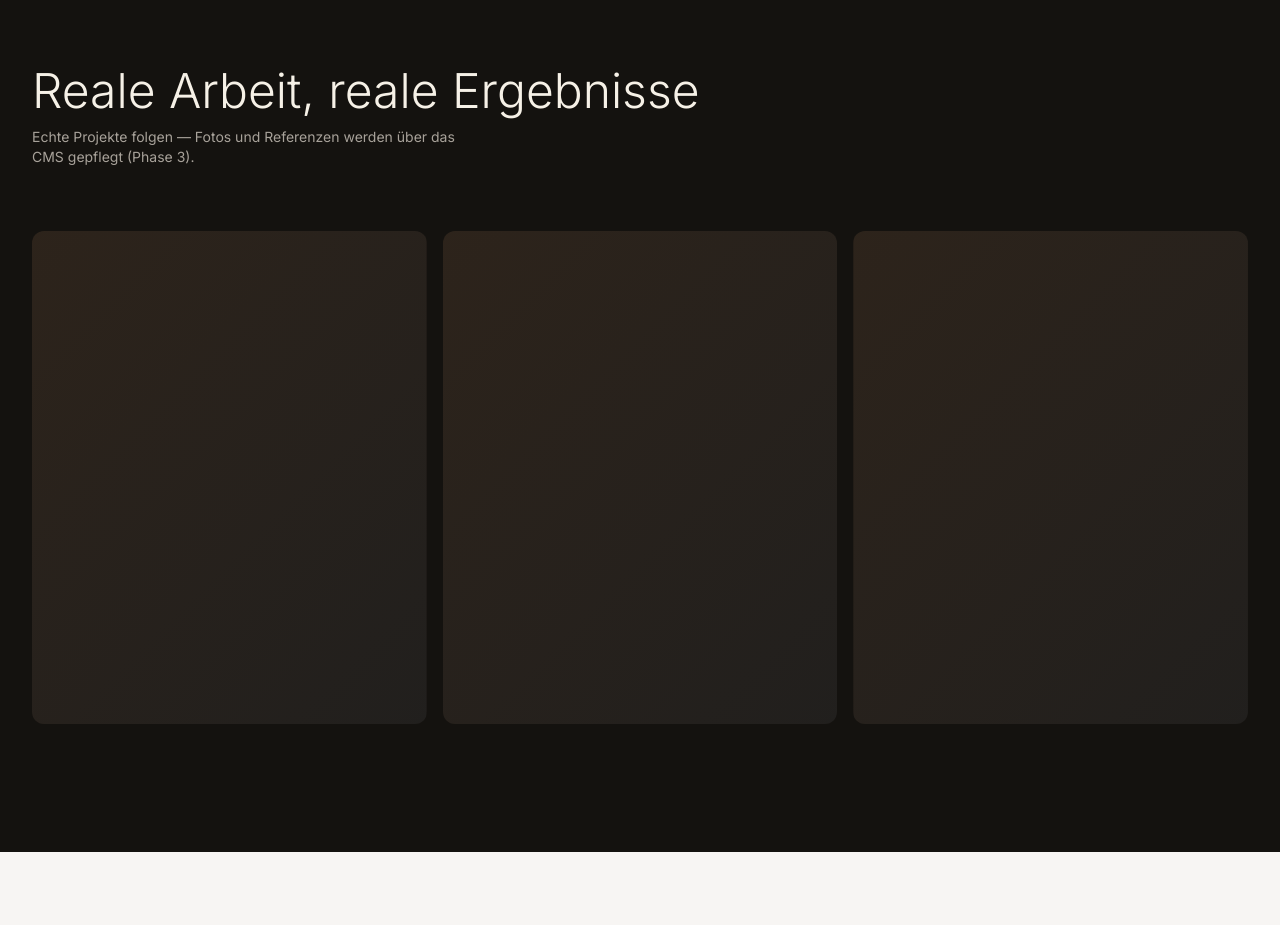
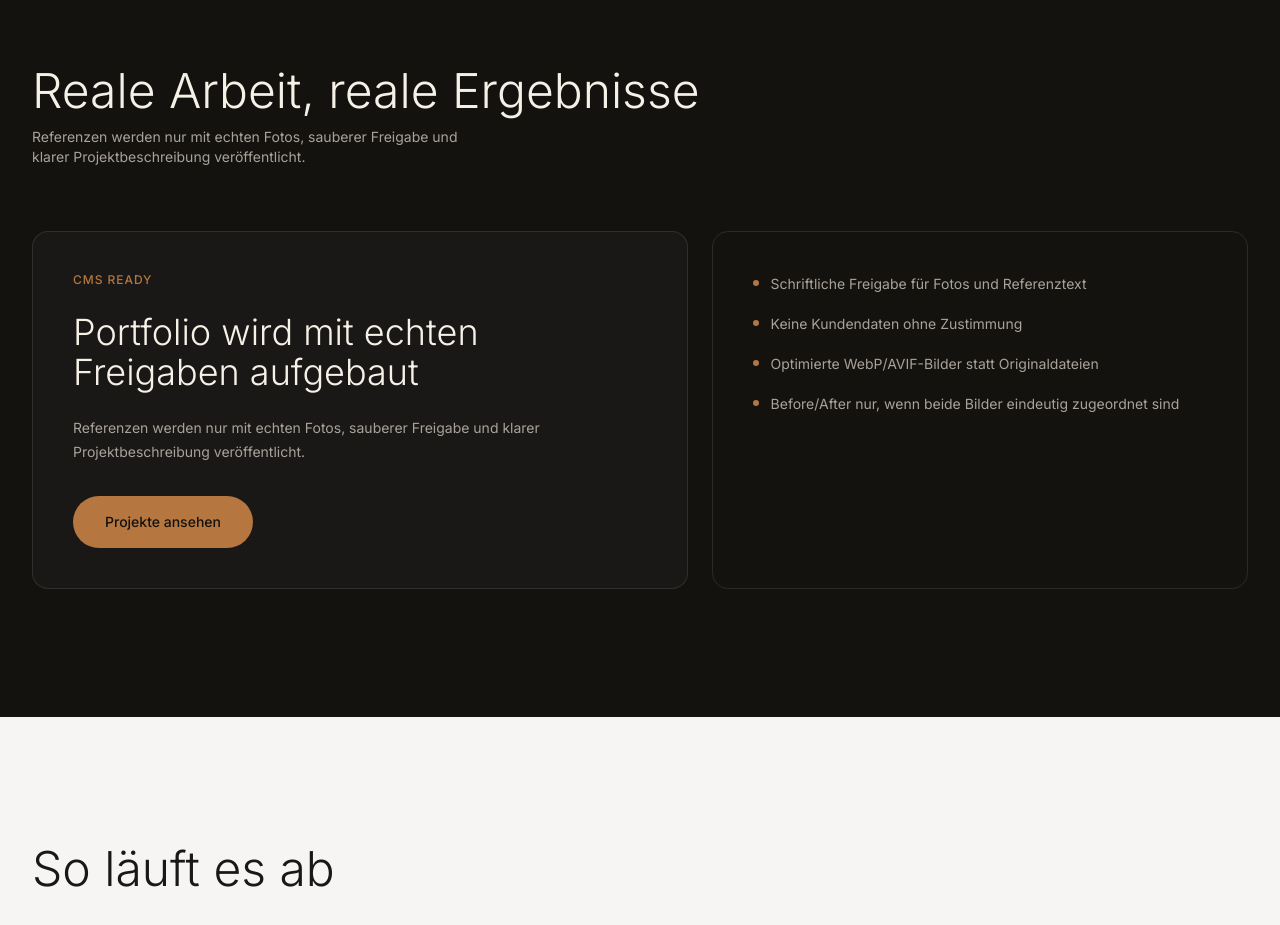
Before and after one commit to whymsiluxe/grandmont-group-website, a Next.js app: page /de in a window 1280 px wide. Shown: the part 1920-2845 px from the top of the page. Built offline with nearby package versions, Linux system fonts and the light colour scheme.

Commit message:
feat: make homepage portfolio section data-driven

```diff
--- a/src/components/home/Work.tsx
+++ b/src/components/home/Work.tsx
@@ -1,21 +1,28 @@
+import Link from "next/link";
 import type { Locale } from "@/i18n/config";
 import { Container } from "@/components/layout/Container";
 import { FadeIn } from "@/components/motion/FadeIn";
-import { MaskedReveal } from "@/components/motion/MaskedReveal";
+import { ProjectCard } from "@/components/project/ProjectCard";
+import { getPublishedProjects, projectQualityGates } from "@/lib/projects/projects";
 
-const HEADING: Record<Locale, { title: string; sub: string }> = {
+const HEADING: Record<Locale, { title: string; sub: string; emptyTitle: string; cta: string }> = {
   de: {
     title: "Reale Arbeit, reale Ergebnisse",
-    sub: "Echte Projekte folgen — Fotos und Referenzen werden über das CMS gepflegt (Phase 3).",
+    sub: "Referenzen werden nur mit echten Fotos, sauberer Freigabe und klarer Projektbeschreibung veröffentlicht.",
+    emptyTitle: "Portfolio wird mit echten Freigaben aufgebaut",
+    cta: "Projekte ansehen",
   },
   en: {
     title: "Real work, real results",
-    sub: "Real projects to follow — photos and references are managed via the CMS (Phase 3).",
+    sub: "References are published only with real photos, proper approval and clear project context.",
+    emptyTitle: "Portfolio is being built with real approvals",
+    cta: "View projects",
   },
 };
 
 export function Work({ locale }: { locale: Locale }) {
   const copy = HEADING[locale];
+  const projects = getPublishedProjects().slice(0, 3);
 
   return (
     <section className="bg-(--color-bg-primary) py-24 lg:py-32">
@@ -27,20 +34,44 @@
           <p className="mb-16 max-w-md text-sm text-(--color-text-muted)">{copy.sub}</p>
         </FadeIn>
 
-        <div className="grid gap-4 sm:grid-cols-2 lg:grid-cols-3">
-          {[0, 1, 2].map((i) => (
-            <MaskedReveal key={i} className="aspect-[4/5] overflow-hidden rounded-xl bg-(--color-bg-surface)">
-              <div
-                aria-hidden
-                className="h-full w-full"
-                style={{
-                  backgroundImage:
-                    "linear-gradient(135deg, rgba(181,118,63,0.12), rgba(255,255,255,0.03))",
-                }}
-              />
-            </MaskedReveal>
-          ))}
-        </div>
+        {projects.length > 0 ? (
+          <div className="grid gap-6 lg:grid-cols-3">
+            {projects.map((project) => (
+              <ProjectCard key={project.slug} project={project} locale={locale} />
+            ))}
+          </div>
+        ) : (
+          <FadeIn delay={0.1}>
+            <div className="grid gap-6 lg:grid-cols-[1.1fr_0.9fr]">
+              <div className="rounded-2xl border border-white/10 bg-(--color-bg-surface) p-8 lg:p-10">
+                <p className="text-xs font-medium tracking-[0.08em] text-(--color-accent) uppercase">
+                  CMS ready
+                </p>
+                <h3 className="mt-6 max-w-lg text-4xl font-light text-(--color-text-primary)">
+                  {copy.emptyTitle}
+                </h3>
+                <p className="mt-6 max-w-xl text-sm leading-6 text-(--color-text-muted)">{copy.sub}</p>
+                <Link
+                  href={`/${locale}/projekte`}
+                  className="mt-8 inline-flex rounded-full bg-(--color-accent) px-8 py-4 text-sm font-medium text-(--color-bg-primary) transition-transform hover:scale-[1.03]"
+                >
+                  {copy.cta}
+                </Link>
+              </div>
+
+              <div className="rounded-2xl border border-white/10 p-8 lg:p-10">
+                <ul className="space-y-4">
+                  {projectQualityGates[locale].map((rule) => (
+                    <li key={rule} className="flex gap-3 text-sm leading-6 text-(--color-text-muted)">
+                      <span className="mt-2 size-1.5 shrink-0 rounded-full bg-(--color-accent)" />
+                      <span>{rule}</span>
+                    </li>
+                  ))}
+                </ul>
+              </div>
+            </div>
+          </FadeIn>
+        )}
       </Container>
     </section>
   );
```
